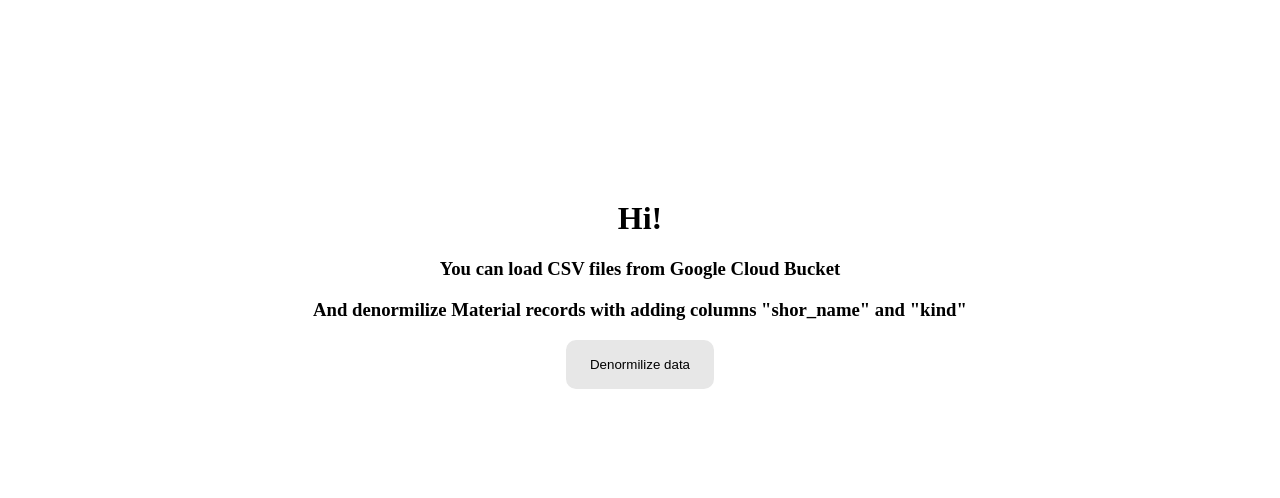
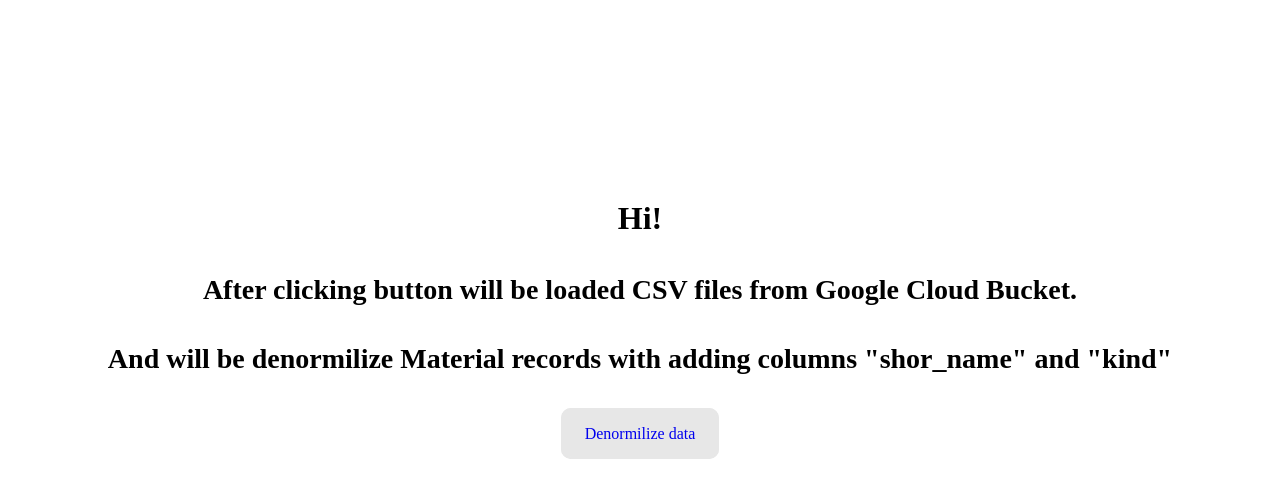
Before and after one commit to semen-ksv/etl_material, a Django app: page / in a window 1280 px wide. Shown: the top 498 px of the page. Run offline with Django 3.2, Linux system fonts and the light colour scheme; parts of the project's set-up code (start-up, migrations or seed data) failed here and were passed over.

Commit message:
Update templates

```diff
--- a/templates/index.html
+++ b/templates/index.html
@@ -3,21 +3,36 @@
 <head>
     <meta charset="UTF-8">
     <title>Some</title>
+    <style>
+        .button {
+            cursor: pointer;
+            padding: 15px 22px;
+            border: 2px solid #e7e7e7;
+            background-color: #e7e7e7;
+            border-radius: 10px;
+            transition-duration: 0.4s;
+            margin-bottom: 20px;
+            margin-top: 20px;
+            text-decoration:none;
+        }
+
+        .button:hover {
+            opacity: 1;
+            background-color: #a39385;
+            color: azure
+        }
+    </style>
 </head>
 <body>
 
 <div style="text-align: center; margin-top: 200px">
     <h1>Hi!</h1>
     <p></p>
-    <h3>You can load CSV files from Google Cloud Bucket</h3>
+    <h4 style="font-size: 28px;">After clicking button will be loaded CSV files from Google Cloud Bucket.</h4>
     <p></p>
-    <h3>And denormilize Material records with adding columns "shor_name" and "kind"</h3>
-
-    <a href="{% url 'api:denormilize' %}">
-        <button style="cursor: pointer; padding: 15px 22px; border: 2px solid #e7e7e7;
-background-color: #e7e7e7; border-radius: 10px; transition-duration: 0.4s;">Denormilize data
-        </button>
-    </a>
+    <h4 style="margin-bottom: 50px; font-size: 28px">And will be denormilize Material records with adding columns "shor_name" and "kind"</h4>
+    <p></p>
+    <a class="button" href="{% url 'api:denormilize' %}">Denormilize data</a>
 
 </div>
 </body>
```
Also changed, not shown: templates/denormilize_table.html (+24 -7 lines), templates/graph_dashboard.html (+22 -12 lines).
